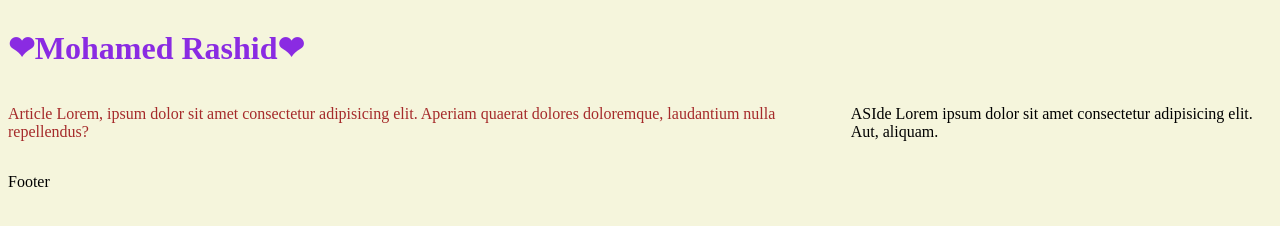
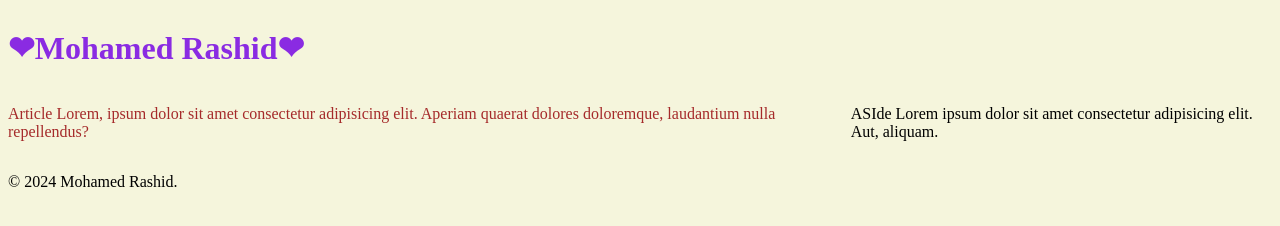
Before and after one commit to Rashid0101/alx_html_css, a plain HTML site: page css_basic/index.html in a window 1280 px wide. Drawn offline with Linux system fonts and the light colour scheme.

Commit message:
add somework

```diff
--- a/css_basic/index.html
+++ b/css_basic/index.html
@@ -26,7 +26,7 @@
     </main>
 
     <footer>
-      <p>Footer</p>
+      <p>&copy; 2024 Mohamed Rashid.</p>
     </footer>
   </body>
 </html>
```
